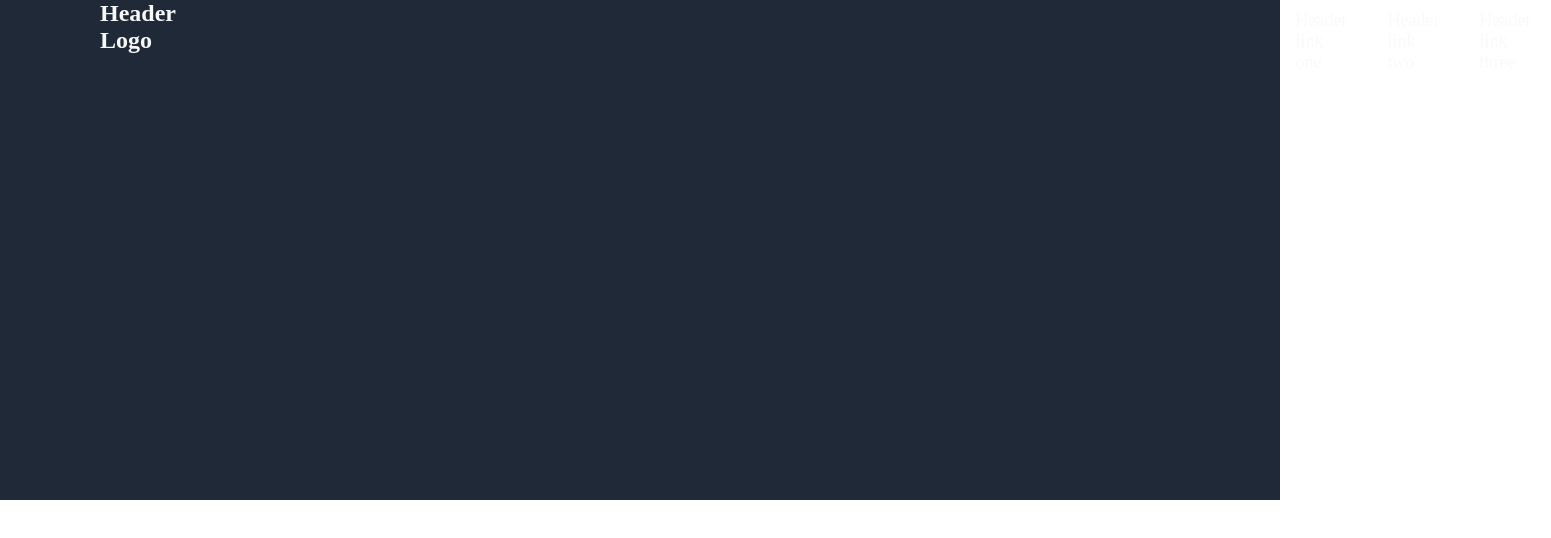
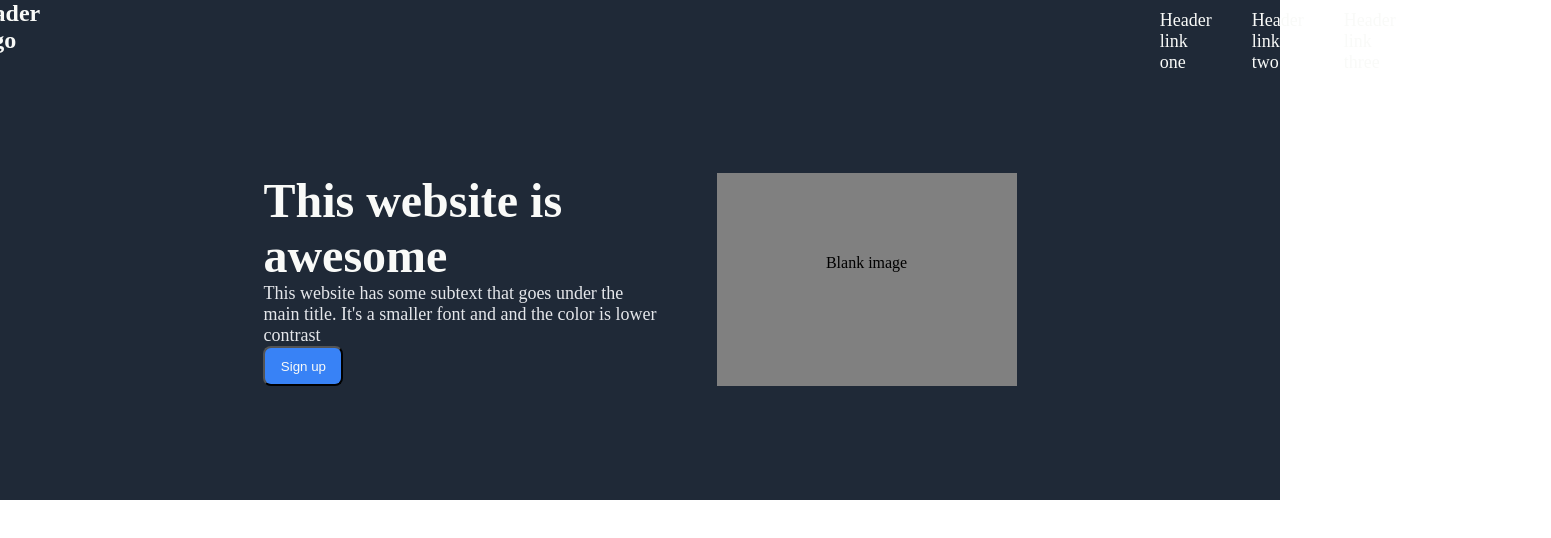
Before and after one commit to BensonB-code/landing-page-odin, a plain HTML site: page index.html in a window 1280 px wide. Shown: the whole page, 1551 px wide, since content can reach past the window. Drawn offline with Linux system fonts and the light colour scheme.

Commit message:
First container complete
Complete first container. Add bold elements and image holder,
also align them and include sign up button.

```diff
--- a/index.html
+++ b/index.html
@@ -26,11 +26,21 @@
             </div>
 
 
+       </div>
 
+       <div class="flex-container1">
+           <div class="bold-text">
+                <b class="awesome">This website is <span>awesome</span></b>
+                <p class="ran-text">This website has some subtext that goes under the</p>
+                <p class="ran-text">main title. It's a smaller font and and the color is lower</p>
+                <p class="ran-text">contrast</p>
+                <button class="button1">Sign up</button>
+           </div>
 
+           <div class="image-holder">
+                <p>Blank image</p>
 
-
-
+           </div>
 
        </div>
     </div>
--- a/style.css
+++ b/style.css
@@ -32,6 +32,13 @@ ul{
 
 .flex-container{
     display: flex;
+    justify-content: center;
+
+}
+
+.flex-container1{
+    display: flex;
+    justify-content: center;
 
 }
 
@@ -45,3 +52,41 @@ li{
     padding-right: 20px;
     font-size: 18px;
 }
+
+.awesome{
+    font-size: 48px;
+    color: #F9FAF8;
+
+}
+
+.image-holder{
+    margin-top: 100px;
+    background-color: grey;
+    width: 300px;
+    margin-left: 60px;
+    text-align: center;
+    line-height: 180px
+    ;
+}
+
+.bold-text{
+    margin-top: 100px;
+}
+
+span{
+    display: block;
+}
+
+.ran-text{
+    font-size: 18px;
+    color: #E5E7EB;
+}
+
+.button1{
+    background-color: #3882F6;
+    height: 40px;
+    width: 80px;
+    border-radius: 8px;
+    color: #F9FAF8;
+
+}
```
